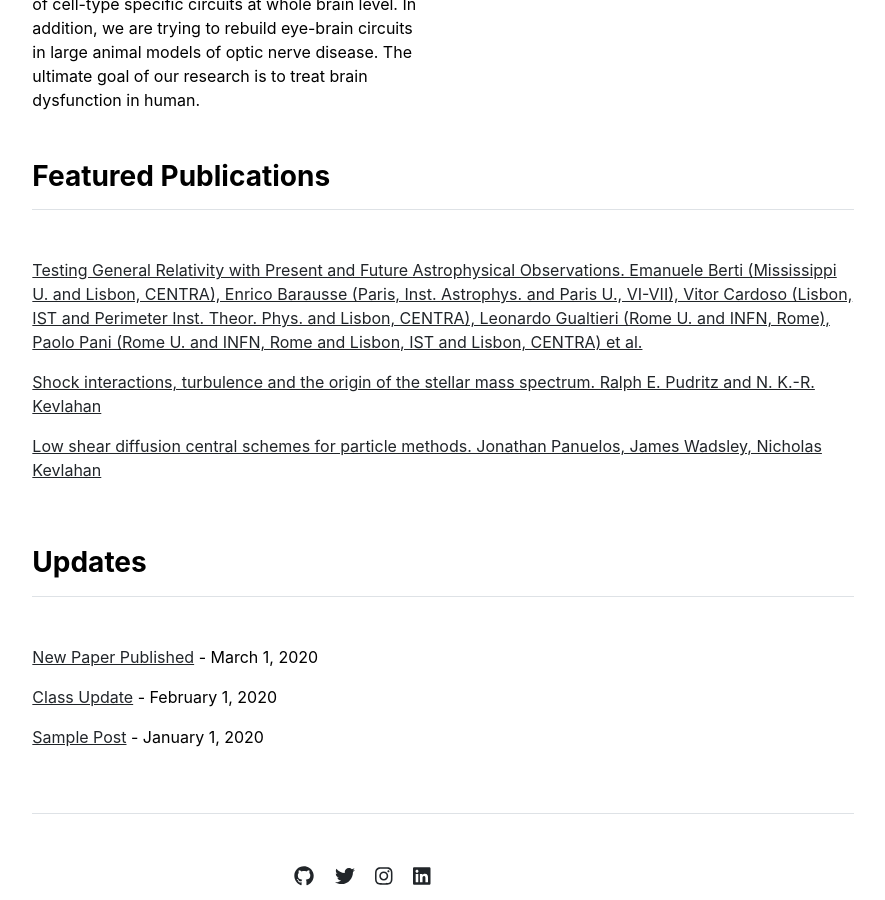
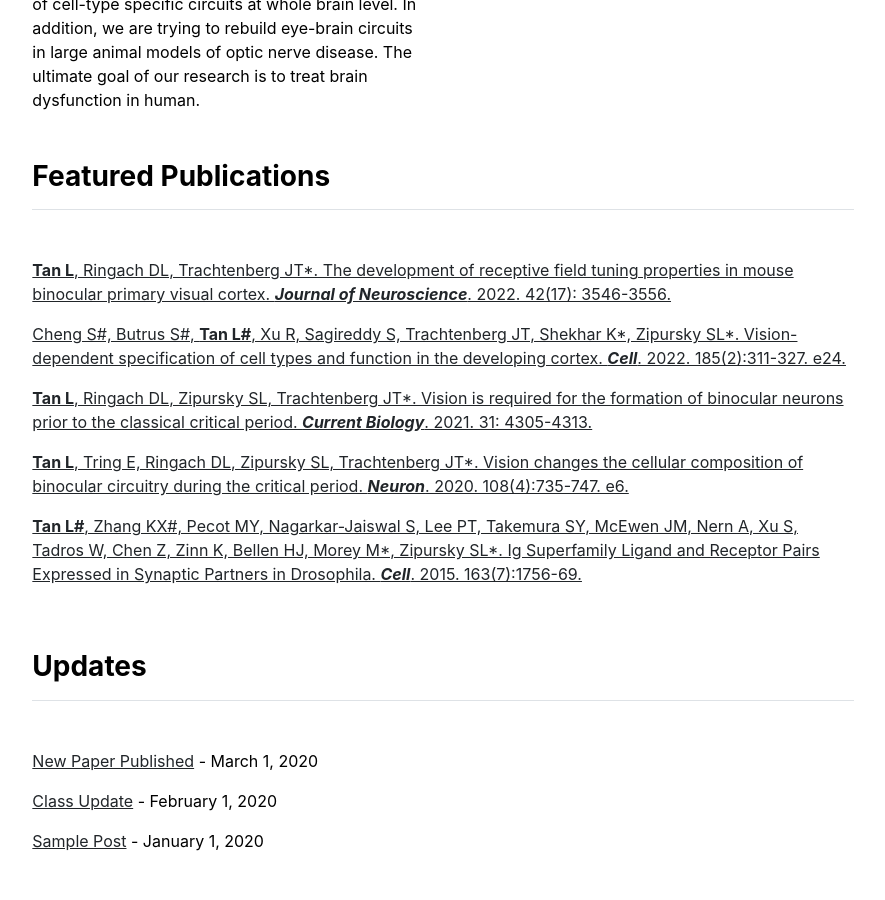
Before and after one commit to Tan-Lab-SIAT/lab-homepage, a Jekyll site: the page built from index.md, in a window 1280 px wide and 900 px high, scrolled down 1315 px. Shown: the whole window, without its empty margins (197-1082 px from the left). Built offline with Jekyll 4.4.1, drawn with Linux system fonts in a browser that asks for light colours.

Commit message:
Update publications.yml

```diff
--- a/_data/publications.yml
+++ b/_data/publications.yml
@@ -1,10 +1,19 @@
 featured:
-- {name: 'Testing General Relativity with Present and Future Astrophysical Observations. Emanuele Berti (Mississippi U. and Lisbon, CENTRA), Enrico Barausse (Paris, Inst. Astrophys. and Paris U., VI-VII), Vitor Cardoso (Lisbon, IST and Perimeter Inst. Theor. Phys. and Lisbon, CENTRA), Leonardo Gualtieri (Rome U. and INFN, Rome), Paolo Pani (Rome U. and INFN, Rome and Lisbon, IST and Lisbon, CENTRA) et al.', url: '/publications/1501.07274.pdf'}
-- {name: 'Shock interactions, turbulence and the origin of the stellar mass spectrum. Ralph E. Pudritz and N. K.-R. Kevlahan', url: 'http://ms.mcmaster.ca/kevla/pdf/articles/PhilTransRSoc_2013.pdf'}
-- {name: 'Low shear diffusion central schemes for particle methods. Jonathan Panuelos, James Wadsley, Nicholas Kevlahan', url: 'http://ms.mcmaster.ca/kevla/pdf/articles/jcp_v414.pdf'}
+- {name: '<strong>Tan L</strong>, Ringach DL, Trachtenberg JT*. The development of receptive field tuning properties in mouse binocular primary visual cortex. <strong><em>Journal of Neuroscience</em></strong>. 2022. 42(17): 3546-3556.', url: 'https://doi.org/10.1523/JNEUROSCI.1702-21.2022'}
+- {name: 'Cheng S#, Butrus S#, <strong>Tan L#</strong>, Xu R, Sagireddy S, Trachtenberg JT, Shekhar K*, Zipursky SL*. Vision-dependent specification of cell types and function in the developing cortex. <strong><em>Cell</em></strong>. 2022. 185(2):311-327. e24.', url: 'https://doi.org/10.1016/j.cell.2021.12.022'}
+- {name: '<strong>Tan L</strong>, Ringach DL, Zipursky SL, Trachtenberg JT*. Vision is required for the formation of binocular neurons prior to the classical critical period. <strong><em>Current Biology</em></strong>. 2021. 31: 4305-4313.', url: 'https://doi.org/10.1016/j.cub.2021.07.053'}
+- {name: '<strong>Tan L</strong>, Tring E, Ringach DL, Zipursky SL, Trachtenberg JT*. Vision changes the cellular    composition of binocular circuitry during the critical period. <strong><em>Neuron</em></strong>. 2020. 108(4):735-747. e6.', url: 'https://doi.org/10.1016/j.neuron.2020.09.022'}
+- {name: '<strong>Tan L#</strong>, Zhang KX#, Pecot MY, Nagarkar-Jaiswal S, Lee PT, Takemura SY, McEwen JM, Nern A, Xu S, Tadros W, Chen Z, Zinn K, Bellen HJ, Morey M*, Zipursky SL*. Ig Superfamily Ligand and Receptor Pairs Expressed in Synaptic Partners in Drosophila. <strong><em>Cell</em></strong>. 2015. 163(7):1756-69.', url: 'https://doi.org/10.1016/j.cell.2015.11.021'}
 
 index:
-- {name: 'Testing General Relativity with Present and Future Astrophysical Observations. Emanuele Berti (Mississippi U. and Lisbon, CENTRA), Enrico Barausse (Paris, Inst. Astrophys. and Paris U., VI-VII), Vitor Cardoso (Lisbon, IST and Perimeter Inst. Theor. Phys. and Lisbon, CENTRA), Leonardo Gualtieri (Rome U. and INFN, Rome), Paolo Pani (Rome U. and INFN, Rome and Lisbon, IST and Lisbon, CENTRA) et al.', url: '/publications/1501.07274.pdf'}
-- {name: 'Shock interactions, turbulence and the origin of the stellar mass spectrum. Ralph E. Pudritz and N. K.-R. Kevlahan', url: 'http://ms.mcmaster.ca/kevla/pdf/articles/PhilTransRSoc_2013.pdf'}
-- {name: 'Low shear diffusion central schemes for particle methods. Jonathan Panuelos, James Wadsley, Nicholas Kevlahan', url: 'http://ms.mcmaster.ca/kevla/pdf/articles/jcp_v414.pdf'}
-- {name: 'Numerical solutions of thin film equations for polymer flows. Thomas. Salez, Joshua D. McGraw, Sara Cormier, Oliver Bäumchen, Kari Dalnoki-Veress, and Elie Raphaël', url: 'https://static1.squarespace.com/static/5684891d7086d74497aeb71f/t/56ec510d2fe1319543ab6d6f/1458327821946/10.1140-epje-i2012-12114-x.pdf'}
+- {name: '<strong>Tan L</strong>, Ringach DL, Trachtenberg JT*. The development of receptive field tuning properties in mouse binocular primary visual cortex. <strong><em>Journal of Neuroscience</em></strong>. 2022. 42(17): 3546-3556.', url: 'https://doi.org/10.1523/JNEUROSCI.1702-21.2022'}
+- {name: 'Cheng S#, Butrus S#, <strong>Tan L#</strong>, Xu R, Sagireddy S, Trachtenberg JT, Shekhar K*, Zipursky SL*. Vision-dependent specification of cell types and function in the developing cortex. <strong><em>Cell</em></strong>. 2022. 185(2):311-327. e24.', url: 'https://doi.org/10.1016/j.cell.2021.12.022'}
+- {name: '<strong>Tan L</strong>, Ringach DL, Zipursky SL, Trachtenberg JT*. Vision is required for the formation of binocular neurons prior to the classical critical period. <strong><em>Current Biology</em></strong>. 2021. 31: 4305-4313.', url: 'https://doi.org/10.1016/j.cub.2021.07.053'}
+- {name: '<strong>Tan L</strong>, Tring E, Ringach DL, Zipursky SL, Trachtenberg JT*. Vision changes the cellular    composition of binocular circuitry during the critical period. <strong><em>Neuron</em></strong>. 2020. 108(4):735-747. e6.', url: 'https://doi.org/10.1016/j.neuron.2020.09.022'}
+- {name: 'Xu C, Theisen E, Maloney R, Peng J, Santiago I, Yapp C, Werkhoven Z, Rumbaut E, Shum B,  Tarnogorska D, Borycz JA, <strong>Tan L</strong>, Courgeon M, Griffin T, Levin R, Meinertzhagen IA, de Bivort B, Drugowitsch J, Pecot MY*. Control of Synaptic Specificity by Establishing a Relative Preference for Synaptic Partners.  <strong><em>Neuron</em></strong>. 2019. 103(5): 865-877. e7', url: 'https://doi.org/10.1016/j.neuron.2019.06.006'}
+- {name: 'Ashley J, Sorrentino V, Nagarkar-Jaiswal J, <strong>Tan L</strong>, Xu S, Xiao Q, Zinn K*, Carrillo RA*. Transsynaptic interaction between IgSF proteins DIP-α and Dpr10 are required for motor neuron targeting specificity. <strong><em>eLife</em></strong>. 2019. 8, e42690.', url: 'https://doi.org/10.7554/eLife.42690'}
+- {name: 'Venkatasubramanian L, Guo Z, Xu S, <strong>Tan L</strong>, Xiao Q, Nagarkar-Jaiswal S, Mann RS*. Stereotyped Terminal Axon Branching of Leg Motor Neurons Mediated by IgSF Proteins DIP-α and Dpr10. <strong><em>eLife</em></strong>. 2019. 8, e42692.', url: 'https://doi.org/10.7554/eLife.42692'}
+- {name: 'Xu S#, Xiao Q#, Cosmanescu F, Sergeeva AP, Yoo J, Lin Y, Katsamba PS, Ahlsen G, Kaufman J, Linaval N, Lee P-T, Bellen HJ, Shapiro L, Honig B, <strong>Tan L*</strong>, Zipursky SL*. Interactions between the Ig-Superfamily Proteins DIP-α and Dpr6/10 Regulate Assembly of Neural Circuits. <strong><em>Neuron</em></strong>. 2018. 100(6):1369-1384. e6.', url: 'https://doi.org/10.1016/j.neuron.2018.11.001'}
+- {name: 'Cosmanescu F, Katsamba PS, Sergeeva AP, Ahlsen G, Patel SD, Brewer JJ, <strong>Tan L</strong>, Xu S, Xiao Q, Nagarkar-Jaiswal S, Nern A, Bellen HJ, Zipursky SL*, Honig B*, and Shapiro L*. Neuron Sub-type Specific Expression, Interaction Affinities, and Specificity Determinants of DIP/Dpr Cell Recognition Proteins. <strong><em>Neuron</em></strong>. 2018. 100(6):1385-1400. e6.', url: 'https://doi.org/10.1016/j.neuron.2018.10.046'}
+- {name: 'Zhang KX, <strong>Tan L</strong>, Pellegrini M, Zipursky SL*, McEwen JM. Rapid Changes in the Translatome during the Conversion of Growth Cones to Synaptic Terminals. <strong><em>Cell Rep</em></strong>. 2016. 14(5):1258-71.', url: 'https://doi.org/10.1016/j.celrep.2015.12.102'}
+- {name: '<strong>Tan L#</strong>, Zhang KX#, Pecot MY, Nagarkar-Jaiswal S, Lee PT, Takemura SY, McEwen JM, Nern A, Xu S, Tadros W, Chen Z, Zinn K, Bellen HJ, Morey M*, Zipursky SL*. Ig Superfamily Ligand and Receptor Pairs Expressed in Synaptic Partners in Drosophila. <strong><em>Cell</em></strong>. 2015. 163(7):1756-69.', url: 'https://doi.org/10.1016/j.cell.2015.11.021'}
```
